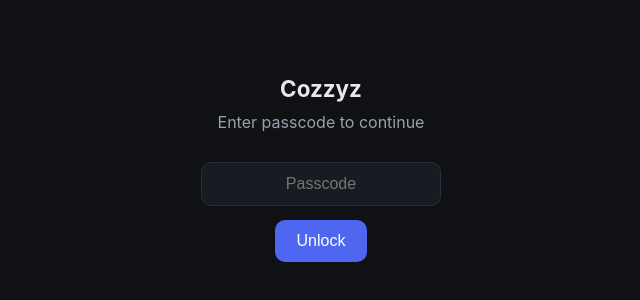
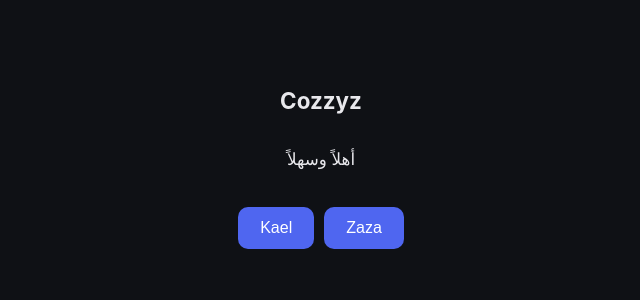
Before and after one commit to Kael-czy/Cozzyz, a plain HTML site: page index.html in a window 1280 px wide. Shown: the part 218-518 px from the top of the page, without its empty margins (319-959 px from the left). Drawn offline with nearby package versions, Linux system fonts and the light colour scheme; no server answers.

Commit message:
Replace passcode gate with welcome message + profile picker + per-user passcode

```diff
--- a/index.html
+++ b/index.html
@@ -98,6 +98,18 @@
     cursor: pointer;
   }
   #gateError { color: var(--school); font-size: 0.85rem; min-height: 1em; }
+  #welcomeMsg { font-size: 1.05rem; min-height: 1.6em; max-width: 320px; }
+  .profile-tab-row { display: flex; gap: 10px; }
+  .profile-tab {
+    background: var(--card);
+    border: 1px solid var(--border);
+    color: var(--text);
+    padding: 12px 24px;
+    border-radius: 10px;
+    font-size: 1rem;
+    cursor: pointer;
+  }
+  .profile-tab:hover { border-color: #4f66f0; }
   header {
     display: flex;
     justify-content: space-between;
@@ -360,10 +372,19 @@
 
 <div id="gate">
   <h1>Cozzyz</h1>
-  <p id="gateSubtitle" style="color:var(--muted); margin-top:-8px;">Enter passcode to continue</p>
-  <input type="password" id="gateInput" placeholder="Passcode" autocomplete="off" />
-  <input type="password" id="gateInputConfirm" placeholder="Confirm passcode" autocomplete="off" style="display:none;" />
-  <button id="gateBtn">Unlock</button>
+  <p id="welcomeMsg"></p>
+
+  <div id="profilePicker" class="profile-tab-row">
+    <button type="button" class="profile-tab" id="profileTabKael">Kael</button>
+    <button type="button" class="profile-tab" id="profileTabZaza">Zaza</button>
+  </div>
+
+  <div id="passcodeSection" style="display:none; flex-direction:column; align-items:center; gap:14px;">
+    <p id="gateSubtitle" style="color:var(--muted); margin-top:-8px;">Enter passcode to continue</p>
+    <input type="password" id="gateInput" placeholder="Passcode" autocomplete="off" />
+    <input type="password" id="gateInputConfirm" placeholder="Confirm passcode" autocomplete="off" style="display:none;" />
+    <button id="gateBtn">Unlock</button>
+  </div>
   <div id="gateError"></div>
 </div>
 
@@ -532,26 +553,49 @@
   var SUPABASE_URL = "https://dnrumlfxnqbqxbkxdzum.supabase.co";
   var SUPABASE_KEY = "sb_publishable_gYGE2QVBELzeiP1KqB1_cA_WEDtVgmw";
   var TABLE = "cozzyz_tasks";
-  var PASSCODE = "cozzyz2026";
+  var PASSCODE = "Zazzytoocool";
+
+  // --- Welcome message, rotates languages every time the app opens ---
+  var WELCOME_MESSAGES = [
+    "Welcome",
+    "Bienvenido",
+    "Bienvenue",
+    "Willkommen",
+    "Benvenuto",
+    "Bem-vindo",
+    "Welkom",
+    "Välkommen",
+    "Velkommen",
+    "Tervetuloa",
+    "Witaj",
+    "Vítejte",
+    "Üdvözöljük",
+    "Dobrodošli",
+    "Dobro došli",
+    "Добро пожаловать",
+    "Καλώς ήρθες",
+    "Hoş geldiniz",
+    "أهلاً وسهلاً",
+    "ברוך הבא",
+    "स्वागत है",
+    "ยินดีต้อนรับ",
+    "Chào mừng",
+    "欢迎",
+    "歓迎します",
+    "환영합니다"
+  ];
+
+  function renderWelcomeMessage() {
+    var msg = WELCOME_MESSAGES[Math.floor(Math.random() * WELCOME_MESSAGES.length)];
+    document.getElementById("welcomeMsg").textContent = msg;
+  }
 
   // --- Multi-user profiles ---
-  function resolveProfile() {
-    var params = new URLSearchParams(window.location.search);
-    var fromUrl = params.get("user");
-    if (fromUrl === "zaza" || fromUrl === "kael") {
-      try { localStorage.setItem("cozzyz_profile", fromUrl); } catch (e) {}
-      return fromUrl;
-    }
-    try {
-      var stored = localStorage.getItem("cozzyz_profile");
-      if (stored === "zaza" || stored === "kael") return stored;
-    } catch (e) {}
-    return "kael";
-  }
-
-  var PROFILE = resolveProfile();
-  var SESSION_KEY = "cozzyz_unlocked_" + PROFILE;
-  var viewingOwner = PROFILE;
+  var PROFILE = null;
+  var SESSION_KEY = null;
+  var viewingOwner = null;
+  var GCAL_TOKEN_KEY = null;
+  var GCAL_EVER_CONNECTED_KEY = null;
   var zazaProfileCache = null;
   var rearrangeMode = false;
   var profileSettingsCache = null;
@@ -562,8 +606,6 @@
   // --- Google Calendar sync config ---
   var GCAL_CLIENT_ID = "483435323151-0n5tdi81e6gr7nlrtokva1o47ki6smem.apps.googleusercontent.com";
   var GCAL_SCOPE = "https://www.googleapis.com/auth/calendar.events";
-  var GCAL_TOKEN_KEY = "cozzyz_gcal_token_" + PROFILE;
-  var GCAL_EVER_CONNECTED_KEY = "cozzyz_gcal_ever_connected_" + PROFILE;
 
   var gcalTokenClient = null;
   var gcalAccessToken = null;
@@ -630,6 +672,9 @@
   document.getElementById("gateInput").addEventListener("keydown", function (e) {
     if (e.key === "Enter") tryUnlock();
   });
+  document.getElementById("gateInputConfirm").addEventListener("keydown", function (e) {
+    if (e.key === "Enter") tryUnlock();
+  });
 
   function enterApp() {
     document.getElementById("gate").style.display = "none";
@@ -660,9 +705,32 @@
     });
   }
 
-  function initGate() {
-    ensureAuth().then(function () {
-      if (PROFILE === "zaza") {
+  function setProfile(name) {
+    PROFILE = name;
+    SESSION_KEY = "cozzyz_unlocked_" + PROFILE;
+    viewingOwner = PROFILE;
+    GCAL_TOKEN_KEY = "cozzyz_gcal_token_" + PROFILE;
+    GCAL_EVER_CONNECTED_KEY = "cozzyz_gcal_ever_connected_" + PROFILE;
+    try { localStorage.setItem("cozzyz_profile", PROFILE); } catch (e) {}
+  }
+
+  function chooseProfile(name) {
+    setProfile(name);
+
+    document.getElementById("profilePicker").style.display = "none";
+    document.getElementById("welcomeMsg").style.display = "none";
+
+    if (sessionStorage.getItem(SESSION_KEY) === "1") {
+      enterApp();
+      return;
+    }
+
+    document.getElementById("passcodeSection").style.display = "flex";
+    document.getElementById("gateInput").focus();
+
+    if (PROFILE === "zaza") {
+      document.getElementById("gateSubtitle").textContent = "Loading...";
+      ensureAuth().then(function () {
         supabase.from("cozzyz_profiles").select("*").eq("name", "zaza").then(function (res) {
           var row = res.data && res.data[0];
           zazaProfileCache = row || { name: "zaza", passcode: null };
@@ -674,11 +742,22 @@
             document.getElementById("gateSubtitle").textContent = "Enter your passcode to continue";
           }
         });
-      }
-    });
-
-    if (sessionStorage.getItem(SESSION_KEY) === "1") {
-      enterApp();
+      });
+    } else {
+      document.getElementById("gateSubtitle").textContent = "Enter your passcode to continue";
+    }
+  }
+
+  document.getElementById("profileTabKael").addEventListener("click", function () { chooseProfile("kael"); });
+  document.getElementById("profileTabZaza").addEventListener("click", function () { chooseProfile("zaza"); });
+
+  function initGate() {
+    renderWelcomeMessage();
+
+    var params = new URLSearchParams(window.location.search);
+    var fromUrl = params.get("user");
+    if (fromUrl === "zaza" || fromUrl === "kael") {
+      chooseProfile(fromUrl);
     }
   }
   initGate();
```
